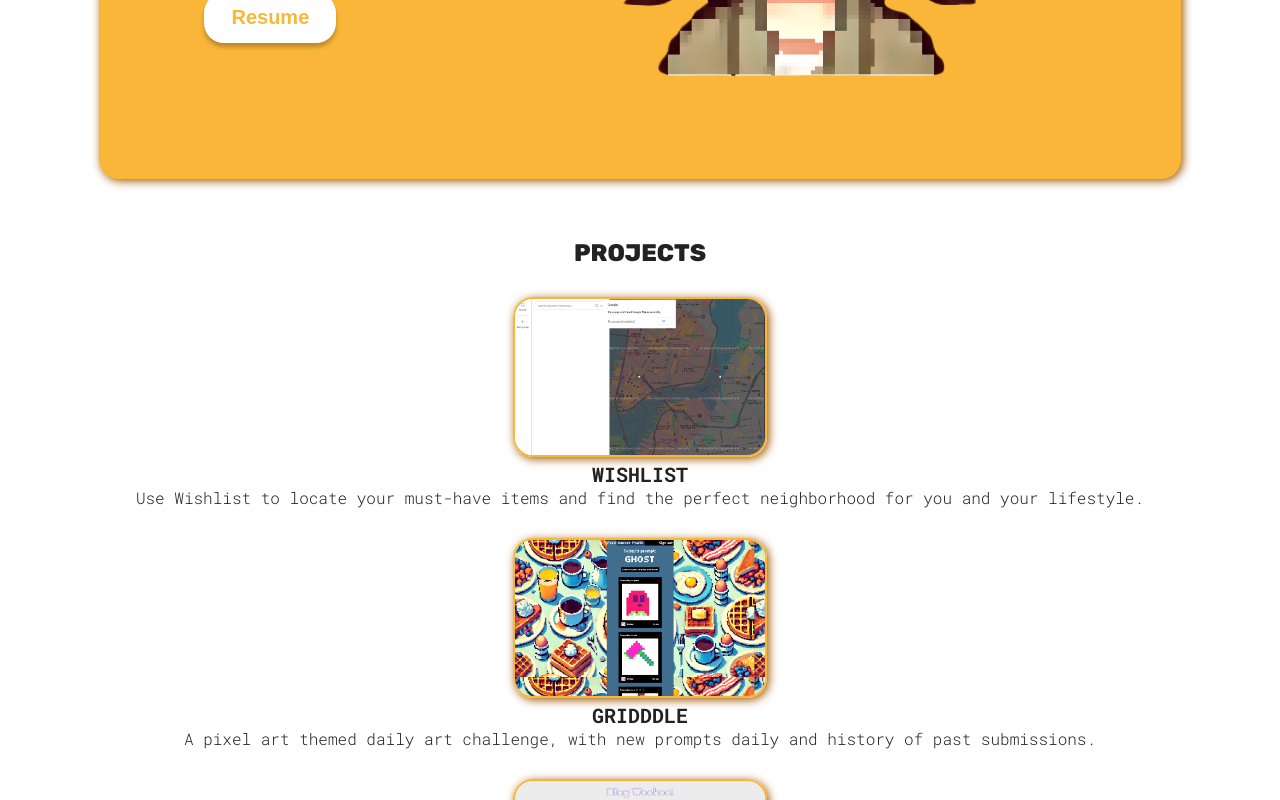
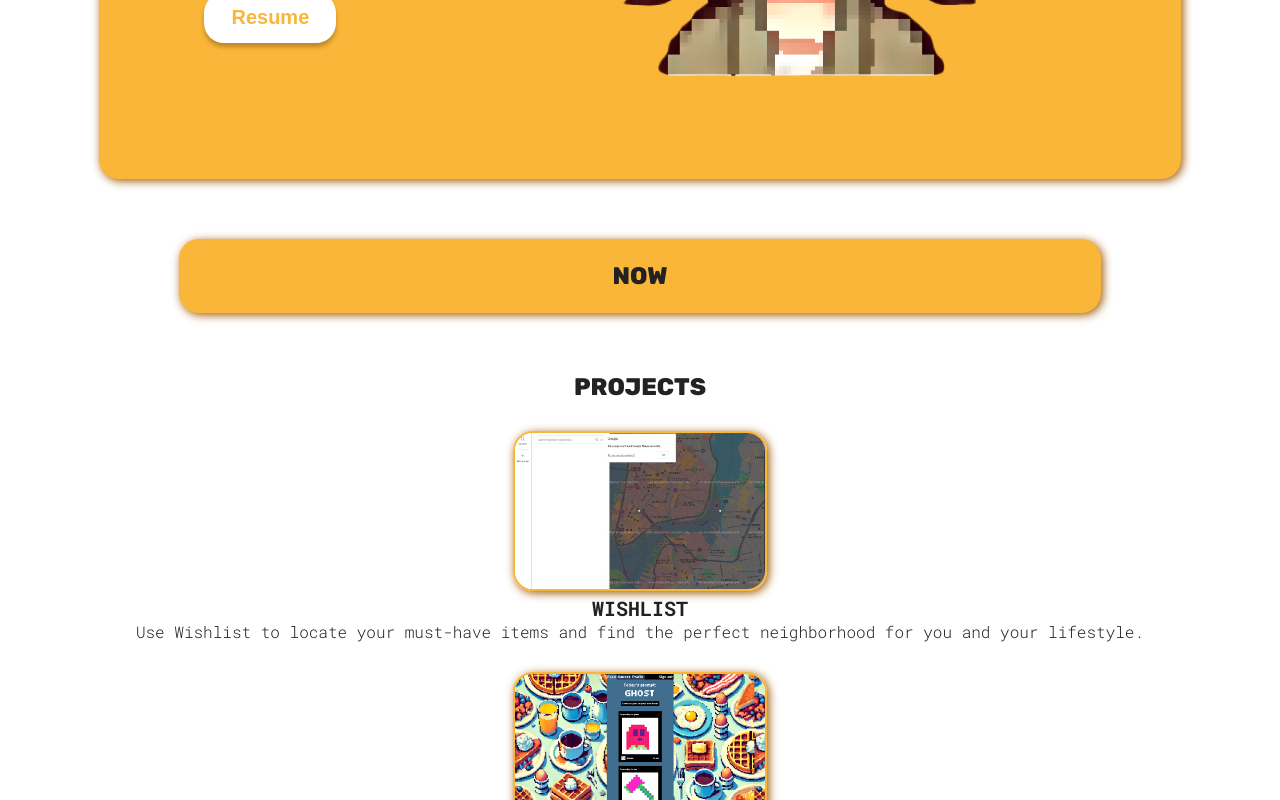
Before and after one commit to evelynmbart/evelynbart-portfolio, a React (Vite) app: page / in a window 1280 px wide. Shown: the part 708-1508 px from the top of the page. Built offline with nearby package versions, Linux system fonts and the light colour scheme.

Commit message:
create and import now.jsx component

```diff
--- a/src/App.jsx
+++ b/src/App.jsx
@@ -3,6 +3,7 @@
 import { Footer } from "./components/Footer/Footer";
 import { Hero } from "./components/Hero/Hero";
 import { Navbar } from "./components/Navbar/Navbar";
+import { Now } from "./components/Now/Now";
 import { Projects } from "./components/Projects/Projects";
 import { Skills } from "./components/Skills/Skill";
 
@@ -11,6 +12,7 @@
     <>
       <Navbar />
       <Hero />
+      <Now />
       <Projects />
       <Skills />
       <Contact />
--- a/src/components/Navbar/Navbar.jsx
+++ b/src/components/Navbar/Navbar.jsx
@@ -12,6 +12,7 @@
     <div className="navbar-container" id="navbar">
       <h3>Welcome to my Web Dev Porfolio!</h3>
       <div className="links">
+        <a href="#now">Up to now</a>
         <a href="#projects">Projects</a>
         <a href="#skills">Skills</a>
         <a href="#contact"> Contact</a>
--- /dev/null
+++ b/src/components/Now/Now.css
@@ -0,0 +1,10 @@
+.now {
+  display: flex;
+  flex-direction: column;
+  text-align: center;
+  background-color: var(--btn-color);
+  box-shadow: 2px 2px 10px var(--shadow-color);
+  margin: 0 10%;
+  border-radius: 20px;
+  padding: 2%;
+}
--- /dev/null
+++ b/src/components/Now/Now.jsx
@@ -0,0 +1,9 @@
+import "./Now.css";
+
+export function Now() {
+  return (
+    <section id="now" className="now">
+      <h1>now</h1>
+    </section>
+  );
+}
```
